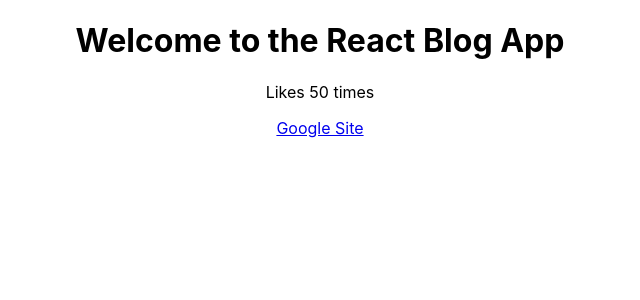
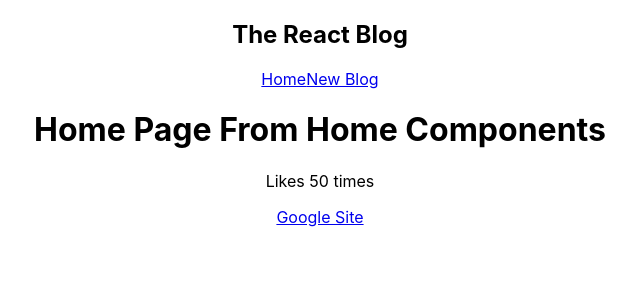
Before and after one commit to sayemalmahdi/react-blog, a React (Create React App) app: page / in a window 1280 px wide. Shown: the top 300 px of the page, without its empty margins (320-960 px from the left). Built offline with nearby package versions, Linux system fonts and the light colour scheme.

Commit message:
Adding Multiple Components (Home.js And Navbar.js)

```diff
--- a/src/App.js
+++ b/src/App.js
@@ -1,15 +1,14 @@
 import './App.css';
+import Navbar from './components/Navbar';
+import Home from './components/Home';
 
 function App() {
-  const title = "Welcome to the React Blog App"
-  const like = 50;
-  const link = "http://google.com"
+
   return (
     <div className="App">
+      <Navbar />
       <div className="content">
-        <h1>{ title }</h1>
-        <p>Likes { like } times</p>
-        <a href={link}>Google Site</a>
+        <Home />
       </div>
     </div>
   );
--- /dev/null
+++ b/src/components/Home.js
@@ -0,0 +1,15 @@
+const Home = () => {
+
+    const title = "Home Page From Home Components"
+    const like = 50;
+    const link = "http://google.com"
+  return (
+    <div className="home">
+        <h1>{ title }</h1>
+        <p>Likes { like } times</p>
+        <a href={link}>Google Site</a>
+    </div>
+  )
+}
+
+export default Home
--- /dev/null
+++ b/src/components/Navbar.js
@@ -0,0 +1,15 @@
+const Navbar = () => {
+  return (
+    <div>
+        <nav className="navbar">
+            <h1>The React Blog</h1>
+            <div className="links">
+                <a href="/">Home</a>
+                <a href="/create">New Blog</a>
+            </div>
+        </nav>
+    </div>
+  )
+}
+
+export default Navbar
```
